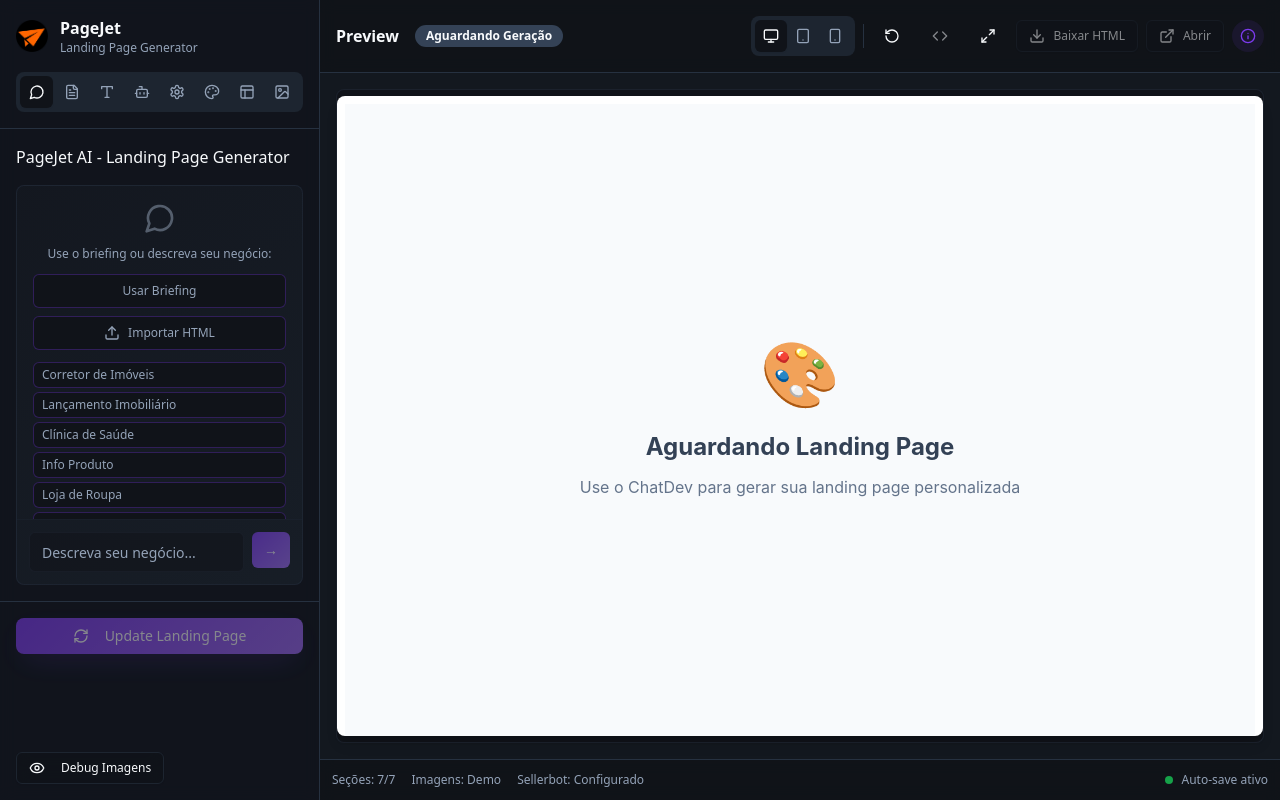
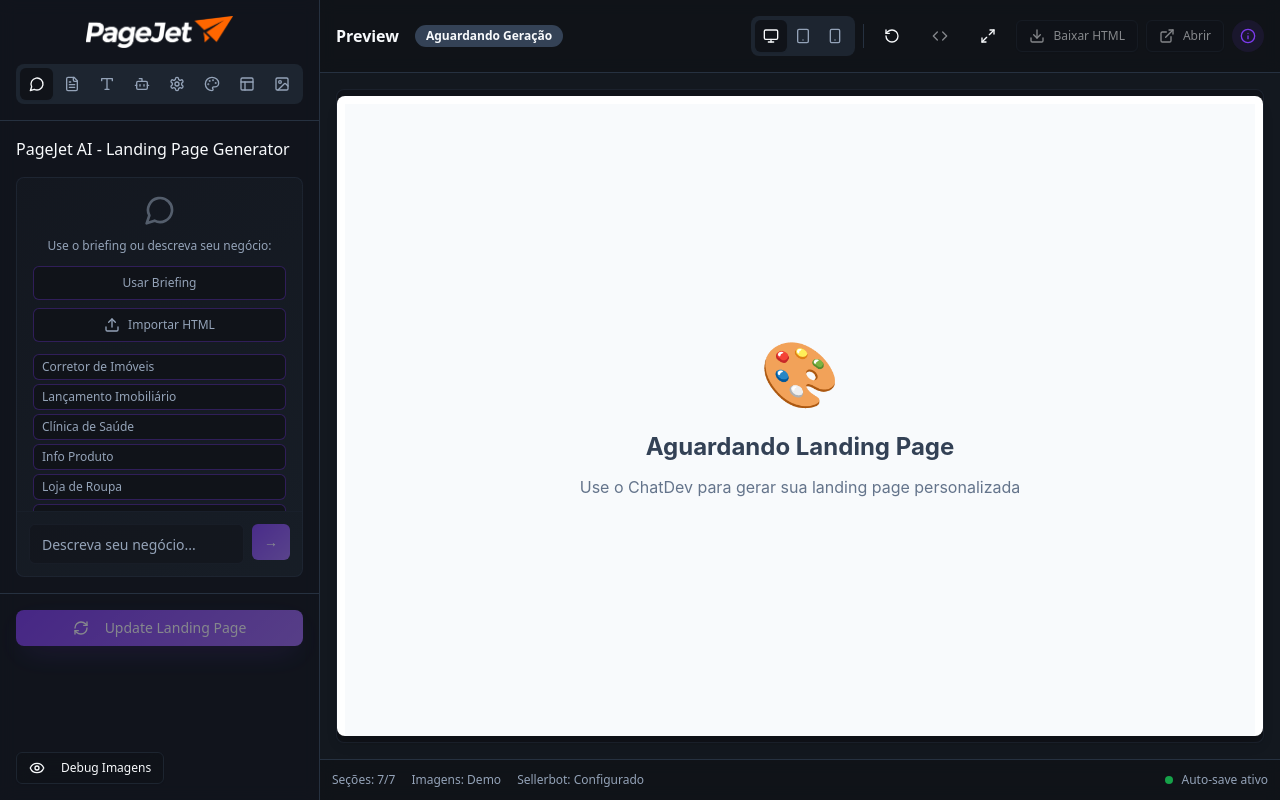
Before and after one commit to walter2161/dev-bot-landings-44, a React (Vite) app: page / in a window 1280 px wide. Built offline with nearby package versions, Linux system fonts and the light colour scheme.

Commit message:
Update header and sidebar
Remove circular logo, app name, and subtitle from header and sidebar. Add horizontal logo as requested.

```diff
--- a/src/components/Layout/Header.tsx
+++ b/src/components/Layout/Header.tsx
@@ -18,17 +18,11 @@ const Header = () => {
     <header className="border-b border-border bg-background/95 backdrop-blur supports-[backdrop-filter]:bg-background/60 sticky top-0 z-50">
       <div className="container flex h-16 items-center justify-between">
         <div className="flex items-center gap-3">
-          <div className="flex items-center gap-2">
-            <img
-              src="/lovable-uploads/5a86d691-a877-4647-b08c-a2bddb5e5e71.png"
-              alt="PageJet Logo"
-              className="w-8 h-8 rounded-lg"
-            />
-            <div>
-              <h1 className="text-xl font-bold text-foreground">{t('app.title')}</h1>
-              <p className="text-xs text-muted-foreground">{t('app.subtitle')}</p>
-            </div>
-          </div>
+          <img
+            src="/lovable-uploads/6381dbd8-479d-45ec-aad0-a9b41c25b1e8.png"
+            alt="PageJet"
+            className="h-8"
+          />
         </div>
 
         <nav className="hidden md:flex items-center gap-6">
--- a/src/components/Layout/MobileLayout.tsx
+++ b/src/components/Layout/MobileLayout.tsx
@@ -151,21 +151,11 @@ export const MobileLayout: React.FC<MobileLayoutProps> = ({
         {/* Mobile Header */}
         <header className="sticky top-0 z-50 bg-background/95 backdrop-blur border-b border-border">
           <div className="flex items-center justify-between p-4">
-            <div className="flex items-center gap-3">
-              <img
-                src="/lovable-uploads/5a86d691-a877-4647-b08c-a2bddb5e5e71.png"
-                alt="PageJet Logo"
-                className="w-8 h-8 rounded-lg"
-              />
-              <div>
-                <h1 className="text-lg font-bold text-foreground">
-                  {t('app.title')}
-                </h1>
-                <p className="text-xs text-muted-foreground">
-                  {t('app.subtitle')}
-                </p>
-              </div>
-            </div>
+            <img
+              src="/lovable-uploads/6381dbd8-479d-45ec-aad0-a9b41c25b1e8.png"
+              alt="PageJet"
+              className="h-8"
+            />
 
             <div className="flex items-center gap-2">
               <LanguageSelector />
@@ -188,16 +178,11 @@ export const MobileLayout: React.FC<MobileLayoutProps> = ({
                     {/* Mobile Menu Header */}
                     <div className="p-4 border-b border-border bg-card/50">
                       <div className="flex items-center justify-between">
-                        <div className="flex items-center gap-3">
-                          <img
-                            src="/lovable-uploads/5a86d691-a877-4647-b08c-a2bddb5e5e71.png"
-                            alt="PageJet Logo"
-                            className="w-6 h-6 rounded-md"
-                          />
-                          <span className="font-semibold text-foreground">
-                            {t('app.title')}
-                          </span>
-                        </div>
+                        <img
+                          src="/lovable-uploads/6381dbd8-479d-45ec-aad0-a9b41c25b1e8.png"
+                          alt="PageJet"
+                          className="h-6"
+                        />
                         <Button
                           variant="ghost"
                           size="sm"
--- a/src/components/Layout/Sidebar.tsx
+++ b/src/components/Layout/Sidebar.tsx
@@ -147,20 +147,12 @@ const Sidebar: React.FC<SidebarProps> = ({ onLandingPageGenerated, businessData:
   return (
     <aside className="w-80 border-r border-border bg-card/50 backdrop-blur">
       <div className="p-4 border-b border-border">
-        <div className="flex items-center gap-3 mb-4">
+        <div className="flex items-center justify-center mb-4">
           <img
-            src="/lovable-uploads/5a86d691-a877-4647-b08c-a2bddb5e5e71.png"
-            alt="PageJet Logo"
-            className="w-8 h-8 rounded-lg"
+            src="/lovable-uploads/6381dbd8-479d-45ec-aad0-a9b41c25b1e8.png"
+            alt="PageJet"
+            className="h-8"
           />
-          <div>
-            <h2 className="font-semibold text-foreground">
-              {t('app.title')}
-            </h2>
-            <p className="text-xs text-muted-foreground">
-              {t('app.subtitle')}
-            </p>
-          </div>
         </div>
 
         <div className="flex gap-0.5 bg-muted p-1 rounded-lg">
```
Also changed, not shown: public/lovable-uploads/6381dbd8-479d-45ec-aad0-a9b41c25b1e8.png (added).
